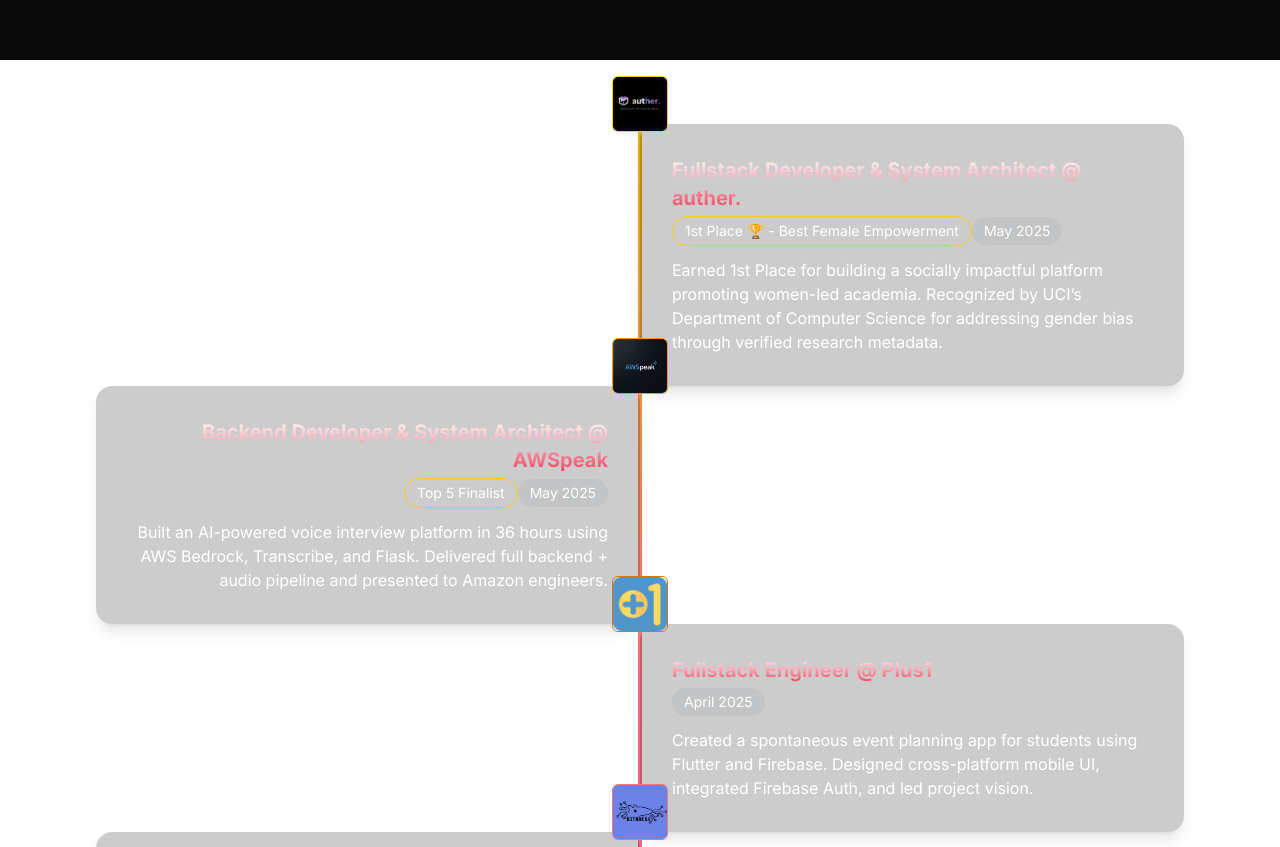
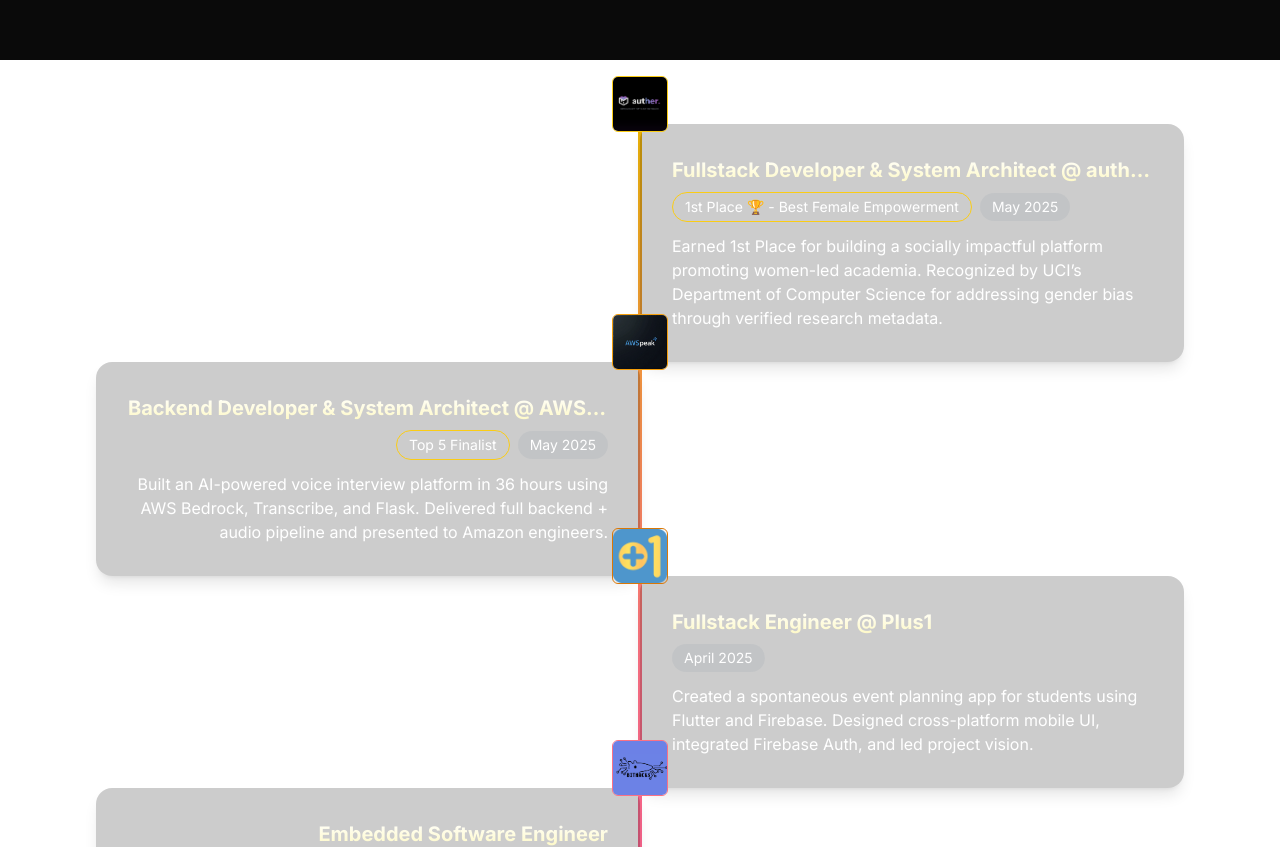
Before and after one commit to ethnvo/portfolio, a React (Vite) app: page / in a window 1280 px wide. Shown: the part 740-1587 px from the top of the page. Built offline with nearby package versions, Linux system fonts and the light colour scheme.

Commit message:
made significant improvements to wrapping

```diff
--- a/src/components/Timeline.tsx
+++ b/src/components/Timeline.tsx
@@ -12,7 +12,10 @@
 
 const Timeline = () => {
   return (
-    <div className="relative max-w-6xl mx-auto my-16 px-4 sm:px-6 lg:px-8" id="timeline">
+    <div
+      className="relative max-w-6xl mx-auto my-16 px-4 sm:px-6 lg:px-8"
+      id="timeline"
+    >
       {/* central line */}
       <div className="absolute left-1/2 top-0 h-full w-1 bg-gradient-to-b from-[#eab308] via-rose-400 to-pink-500 transform -translate-x-1/2" />
 
@@ -30,9 +33,9 @@
               transition: { delay: i * 0.2 },
             },
           }}
-          className={`
-            relative w-full sm:w-4/5 md:w-1/2 p-6 sm:p-8 bg-black/20 rounded-2xl shadow-lg
+          className={`relative w-full sm:w-4/5 md:w-1/2 p-6 sm:p-8 bg-black/20 rounded-2xl shadow-lg
   ${i % 2 === 0 ? "ml-auto text-left" : "mr-auto text-right"}
+  overflow-visible flex flex-col
 `}
         >
           {/* connector logo */}
@@ -47,19 +50,26 @@
           />
 
           {/* content */}
-          <h2 className="text-lg sm:text-xl font-bold text-transparent bg-clip-text bg-gradient-to-b from-white to-rose-500">
+          <h2 className="truncate text-lg sm:text-xl font-bold text-transparent bg-clip-text bg-gradient-to-b from-white to-yellow-100">
             {entry.title}
           </h2>
 
+          {/* badges */}
+          <div
+            className={`
+    mt-2 w-full flex flex-wrap gap-2 items-center
+    ${i % 2 != 0 ? "justify-end" : "justify-start"}
+  `}
+          >
             {entry.extra && (
-            <span className="inline-block mt-1 px-3 py-1 border border-yellow-400 rounded-full text-xs sm:text-sm text-white">
+              <span className="px-3 py-1 border border-yellow-400 rounded-full text-xs sm:text-sm text-white">
                 {entry.extra}
               </span>
             )}
-
-          <span className="inline-block mt-1 px-3 py-1 bg-gray-400/20 rounded-full text-xs sm:text-sm text-white">
+            <span className="px-3 py-1 bg-gray-400/20 rounded-full text-xs sm:text-sm text-white">
               {entry.date}
             </span>
+          </div>
 
           <p className="mt-3 text-sm sm:text-base text-white">
             {entry.description}
```
Lines whose indentation alone changed are shown as unchanged.
